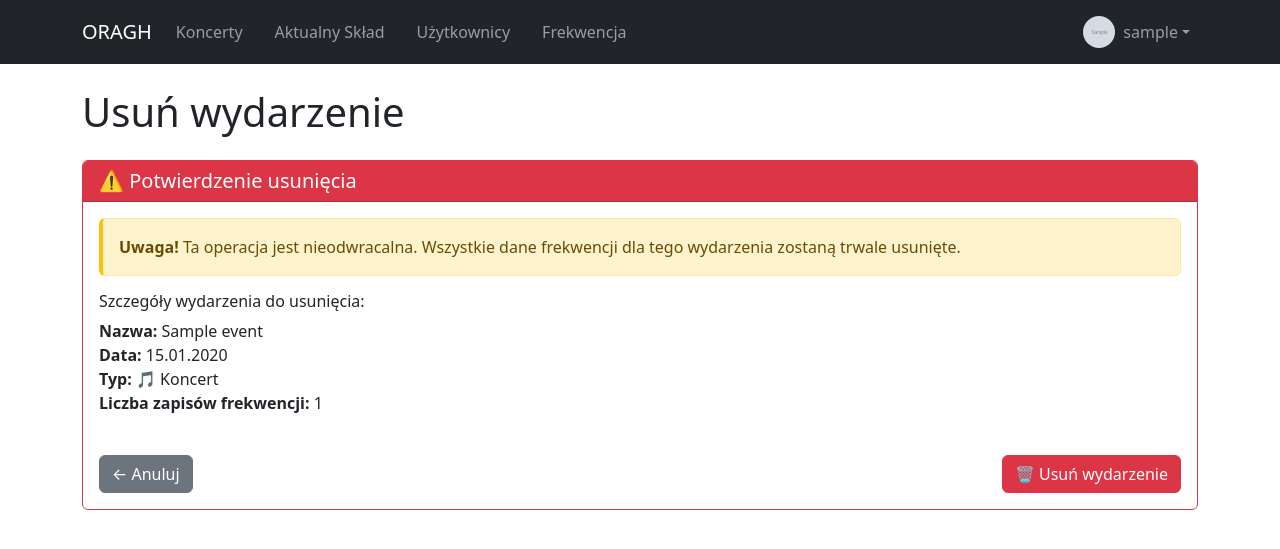
After one commit to krzysiekbab/ORAGH-App, a Django app: page /attendance/delete/1/ in a window 1280 px wide. The commit adds this page. Shown: the top 549 px of the page. Run offline with Django 5.2, Linux system fonts and the light colour scheme; a user stored in the database is signed in; tables that the repository leaves empty hold one stand-in row (values such as "Sample post"); grey boxes marked "Sample" are stand-in pictures.

Commit message:
Enable events removal from attendance view

```diff
--- /dev/null
+++ b/oragh_platform/attendance/templates/delete_attendance.jinja
@@ -0,0 +1,84 @@
+{% extends "base.jinja" %}
+{% block title %}Usuń wydarzenie{% endblock %}
+{% block page_title %}Usuń wydarzenie{% endblock %}
+{% block content %}
+<div class="card border-danger">
+  <div class="card-header bg-danger text-white">
+    <h5 class="mb-0">⚠️ Potwierdzenie usunięcia</h5>
+  </div>
+  <div class="card-body">
+    <div class="alert alert-warning">
+      <strong>Uwaga!</strong> Ta operacja jest nieodwracalna. Wszystkie dane frekwencji dla tego wydarzenia zostaną trwale usunięte.
+    </div>
+
+    {% if event.date > today %}
+    <div class="alert alert-info">
+      <strong>Informacja:</strong> To wydarzenie ma miejsce w przyszłości ({{ event.date|date:"d.m.Y" }}). Upewnij się, że na pewno chcesz je usunąć.
+    </div>
+    {% endif %}
+
+    <div class="row mb-4">
+      <div class="col-md-6">
+        <h6>Szczegóły wydarzenia do usunięcia:</h6>
+        <ul class="list-unstyled">
+          <li><strong>Nazwa:</strong> {{ event.name }}</li>
+          <li><strong>Data:</strong> {{ event.date|date:"d.m.Y" }}</li>
+          <li><strong>Typ:</strong>
+            {% if event.type == 'concert' %}
+              🎵 Koncert
+            {% elif event.type == 'rehearsal' %}
+              🎼 Próba
+            {% elif event.type == 'soundcheck' %}
+              🔊 Soundcheck
+            {% else %}
+              {{ event.type|title }}
+            {% endif %}
+          </li>
+          <li><strong>Liczba zapisów frekwencji:</strong> {{ attendance_count }}</li>
+        </ul>
+      </div>
+    </div>
+
+    <form method="post">
+      {% csrf_token %}
+      <input type="hidden" name="confirm_delete" value="yes">
+      <div class="d-flex justify-content-between">
+        <a href="{% url 'attendance' %}" class="btn btn-secondary">
+          ← Anuluj
+        </a>
+        <button type="submit" class="btn btn-danger" onclick="return confirmDelete()">
+          🗑️ Usuń wydarzenie
+        </button>
+      </div>
+    </form>
+  </div>
+</div>
+
+<script>
+function confirmDelete() {
+    return confirm('Czy na pewno chcesz usunąć to wydarzenie?\n\nTa operacja jest nieodwracalna i usunie wszystkie zapisane dane frekwencji dla tego wydarzenia.');
+}
+</script>
+
+<style>
+.card-border-danger {
+    border-color: #dc3545;
+}
+
+.alert-warning {
+    border-left: 4px solid #ffc107;
+}
+
+/* Responsive improvements */
+@media (max-width: 768px) {
+    .d-flex.justify-content-between {
+        flex-direction: column;
+        gap: 0.5rem;
+    }
+
+    .d-flex.justify-content-between .btn {
+        width: 100%;
+    }
+}
+</style>
+{% endblock %}
--- a/oragh_platform/attendance/urls.py
+++ b/oragh_platform/attendance/urls.py
@@ -5,4 +5,5 @@ urlpatterns = [
     path('', views.attendance_view, name='attendance'),
     path('add/', views.add_attendance_view, name='add_attendance'),
     path('edit/<int:event_id>/', views.edit_attendance_view, name='edit_attendance'),
+    path('delete/<int:event_id>/', views.delete_attendance_view, name='delete_attendance'),
 ]
--- a/oragh_platform/attendance/views.py
+++ b/oragh_platform/attendance/views.py
@@ -11,11 +11,11 @@ def attendance_view(request):
     event_type = request.GET.get('event_type', 'all')
     musicians = MusicianProfile.objects.select_related('user').filter(active=True)
 
-    # Get events based on the selected type
+    # Get events based on the selected type, sorted by date (oldest first)
     if event_type == 'all':
-        events = Event.objects.all().order_by('-date')
+        events = Event.objects.all().order_by('date')
     else:
-        events = Event.objects.filter(type=event_type).order_by('-date')
+        events = Event.objects.filter(type=event_type).order_by('date')
 
     # Build attendance lookup dictionary
     attendances = Attendance.objects.select_related('event').all()
@@ -64,11 +64,13 @@ def attendance_view(request):
         sectioned_attendance_grid.append(section_data)
 
     can_check = request.user.has_perm('attendance.add_attendance')
+    can_delete = request.user.has_perm('attendance.delete_attendance')
     context = {
         'events': events,
         'sectioned_attendance_grid': sectioned_attendance_grid,
         'event_type': event_type,
         'can_check': can_check,
+        'can_delete': can_delete,
     }
     return render(request, 'view_attendance.jinja', context)
 
@@ -239,3 +241,45 @@ def edit_attendance_view(request, event_id):
         'sectioned_musicians': sectioned_musicians,
     }
     return render(request, 'edit_attendance.jinja', context)
+
+@login_required
+@permission_required('attendance.delete_attendance', raise_exception=True)
+def delete_attendance_view(request, event_id):
+    """
+    Delete an existing event and all its related attendance records.
+    Only users with delete_attendance permission can access this view.
+    """
+    event = get_object_or_404(Event, id=event_id)
+
+    if request.method == 'POST':
+        # Additional safety check - require confirmation parameter
+        confirmation = request.POST.get('confirm_delete')
+        if confirmation != 'yes':
+            from django.contrib import messages
+            messages.error(request, 'Usunięcie wydarzenia wymaga potwierdzenia.')
+            return redirect('delete_attendance', event_id=event_id)
+
+        event_name = event.name
+        event_date = event.date
+
+        # Delete all attendance records for this event
+        Attendance.objects.filter(event=event).delete()
+
+        # Delete the event itself
+        event.delete()
+
+        # Add success message
+        from django.contrib import messages
+        messages.success(request, f'Wydarzenie "{event_name}" z dnia {event_date} zostało usunięte.')
+        return redirect('attendance')
+
+    # For GET request, show confirmation page
+    # Get attendance count for confirmation
+    attendance_count = Attendance.objects.filter(event=event).count()
+
+    context = {
+        'event': event,
+        'attendance_count': attendance_count,
+        'today': timezone.now().date(),
+    }
+    return render(request, 'delete_attendance.jinja', context)
```
Also changed, not shown: oragh_platform/attendance/templates/view_attendance.jinja (+15 -5 lines).
